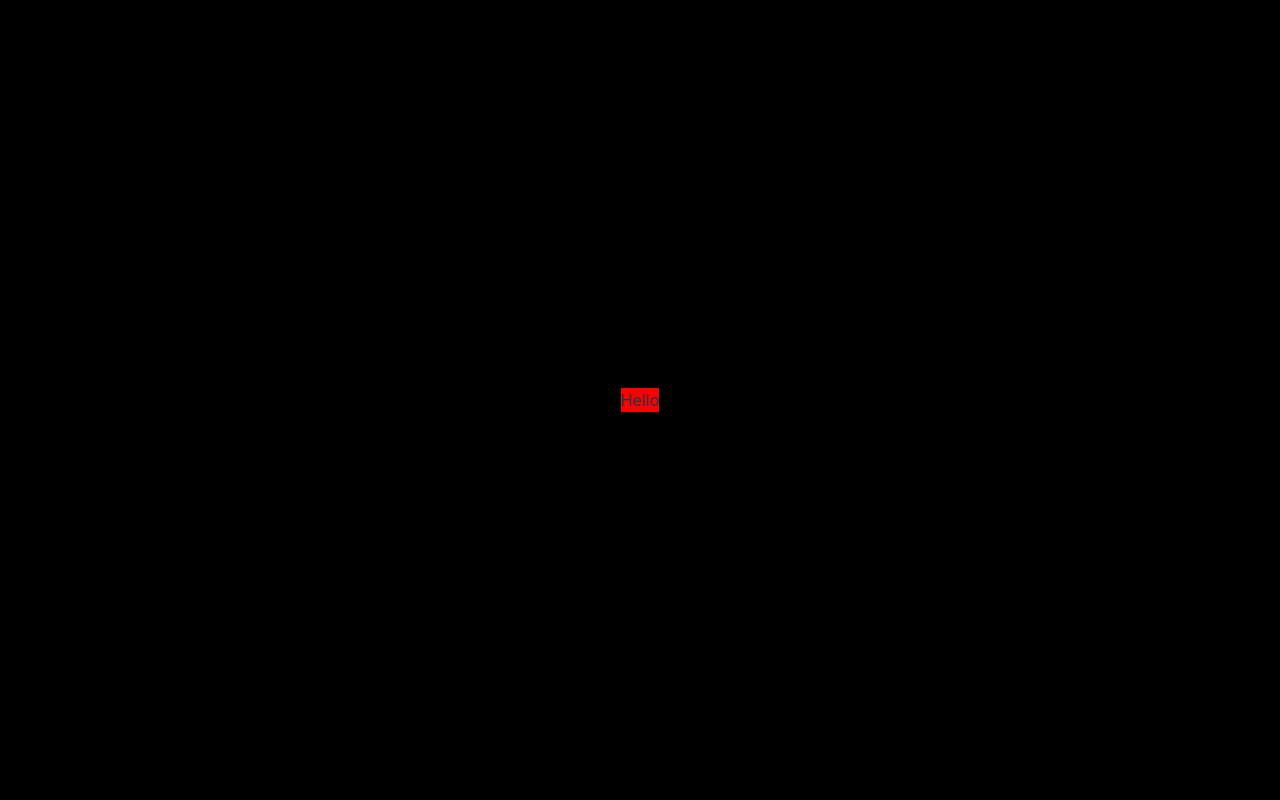
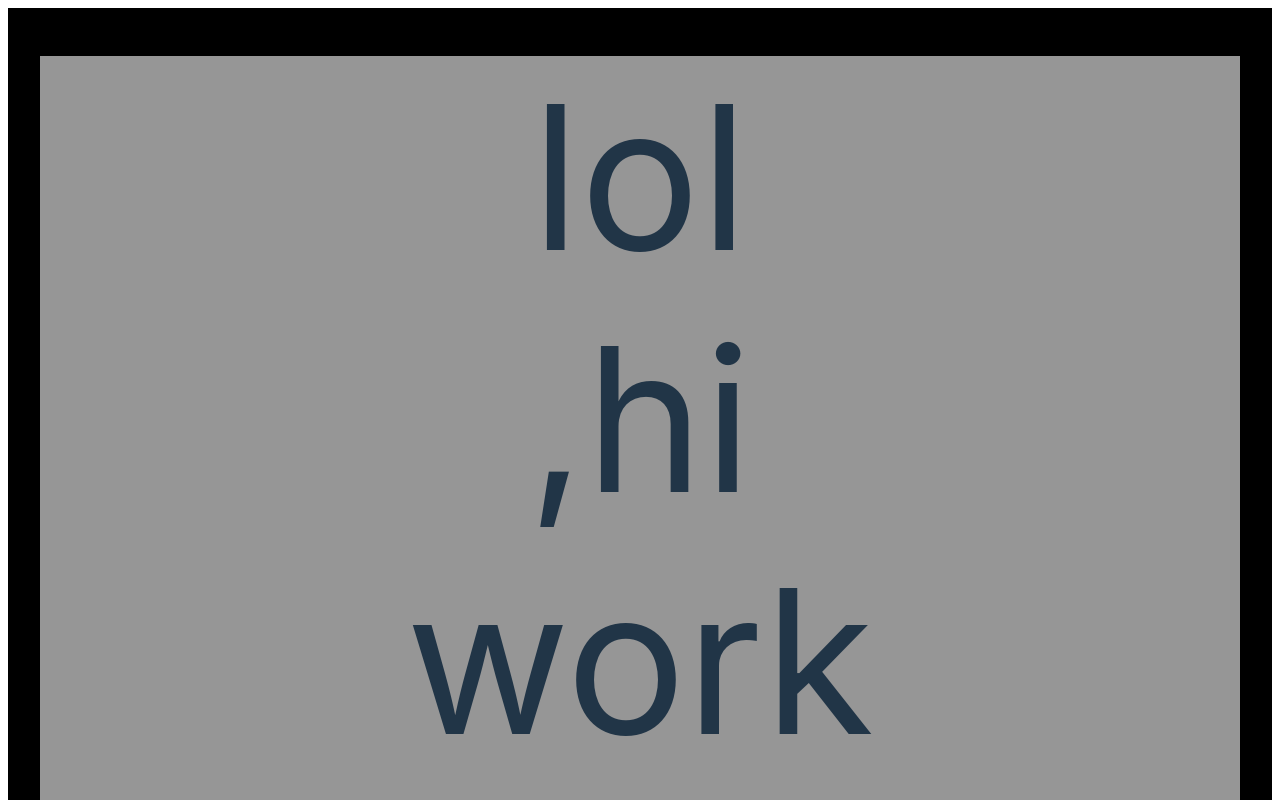
Before and after one commit to kjameer0/task-stack, a React (Vite) app: page / in a window 1280 px wide. Shown: the top 800 px of the page. Built offline with nearby package versions, Linux system fonts and the light colour scheme.

Commit message:
feat: removed line height for dynamic resizing of li element

```diff
--- a/src/components/Stack/Stack.tsx
+++ b/src/components/Stack/Stack.tsx
@@ -1,9 +1,14 @@
 import { useState } from 'react';
-import StyledStack from './StyledStack';
+import { StyledStack } from './StyledStack';
 export default function Stack() {
+  const [stack, setStack] = useState(['go', 'to', 'work', ',hi', 'lol'] as string[]);
   return (
     <StyledStack>
-      <p>Hello</p>
+      <ul>
+        {stack.reverse().map((task, idx) => {
+          return <li key={idx}>{task}</li>;
+        })}
+      </ul>
     </StyledStack>
   );
 }
--- a/src/components/Stack/StyledStack.ts
+++ b/src/components/Stack/StyledStack.ts
@@ -1,4 +1,13 @@
 import styled, { css } from 'styled-components';
-export default styled.div`
-  background-color: red;
+export const StyledStack = styled.div`
+  background-color: rgb(150, 150, 150);
+  ul {
+    list-style-type: none;
+    padding: 0;
+  }
+  li {
+    text-align: center;
+    //outline: auto;
+    font-size: 200px;
+  }
 `;
--- a/src/index.css
+++ b/src/index.css
@@ -1,7 +1,6 @@
 :root {
   font-family: Inter, Avenir, Helvetica, Arial, sans-serif;
   font-size: 16px;
-  line-height: 24px;
   font-weight: 400;
 
   color-scheme: light dark;
@@ -24,13 +23,13 @@ a:hover {
   color: #535bf2;
 }
 
-body {
+/* body {
   margin: 0;
   display: flex;
   place-items: center;
   min-width: 320px;
   min-height: 100vh;
-}
+} */
 
 h1 {
   font-size: 3.2em;
```
